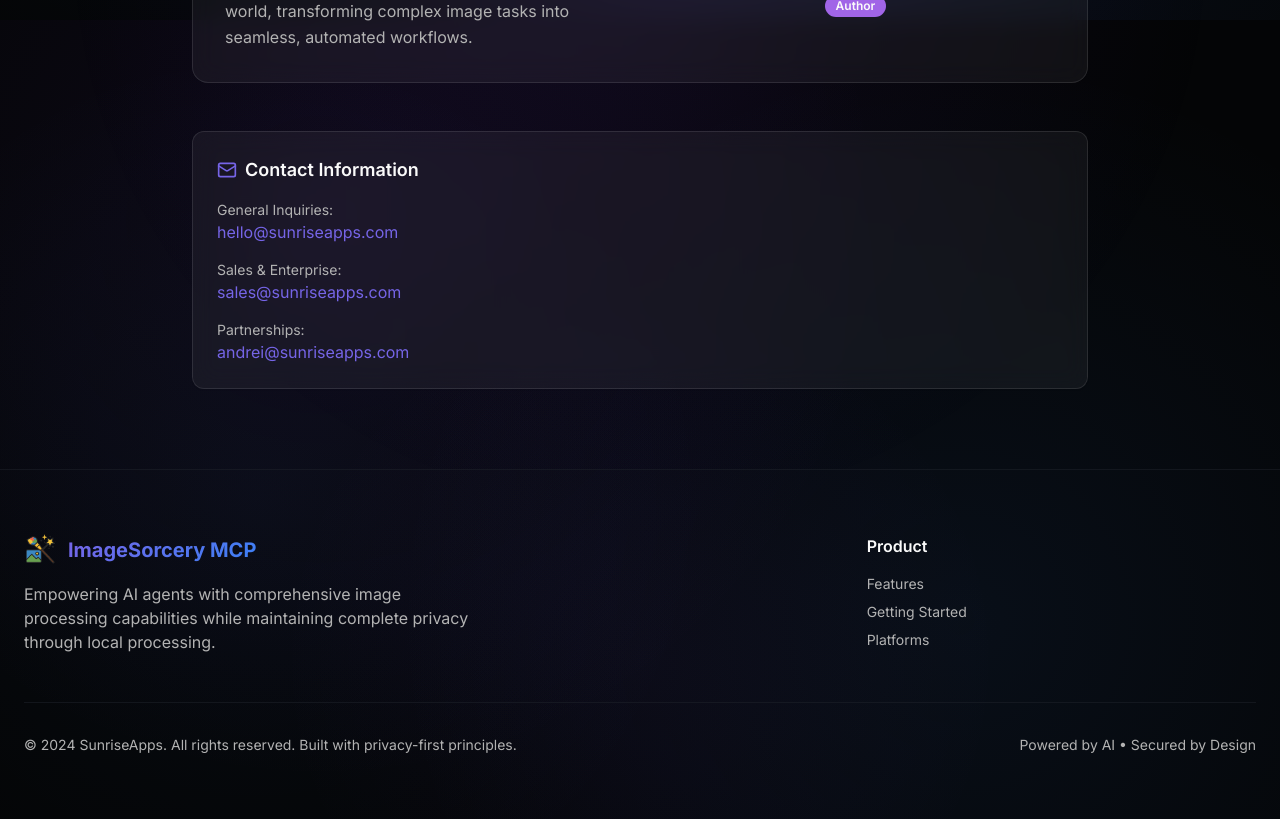
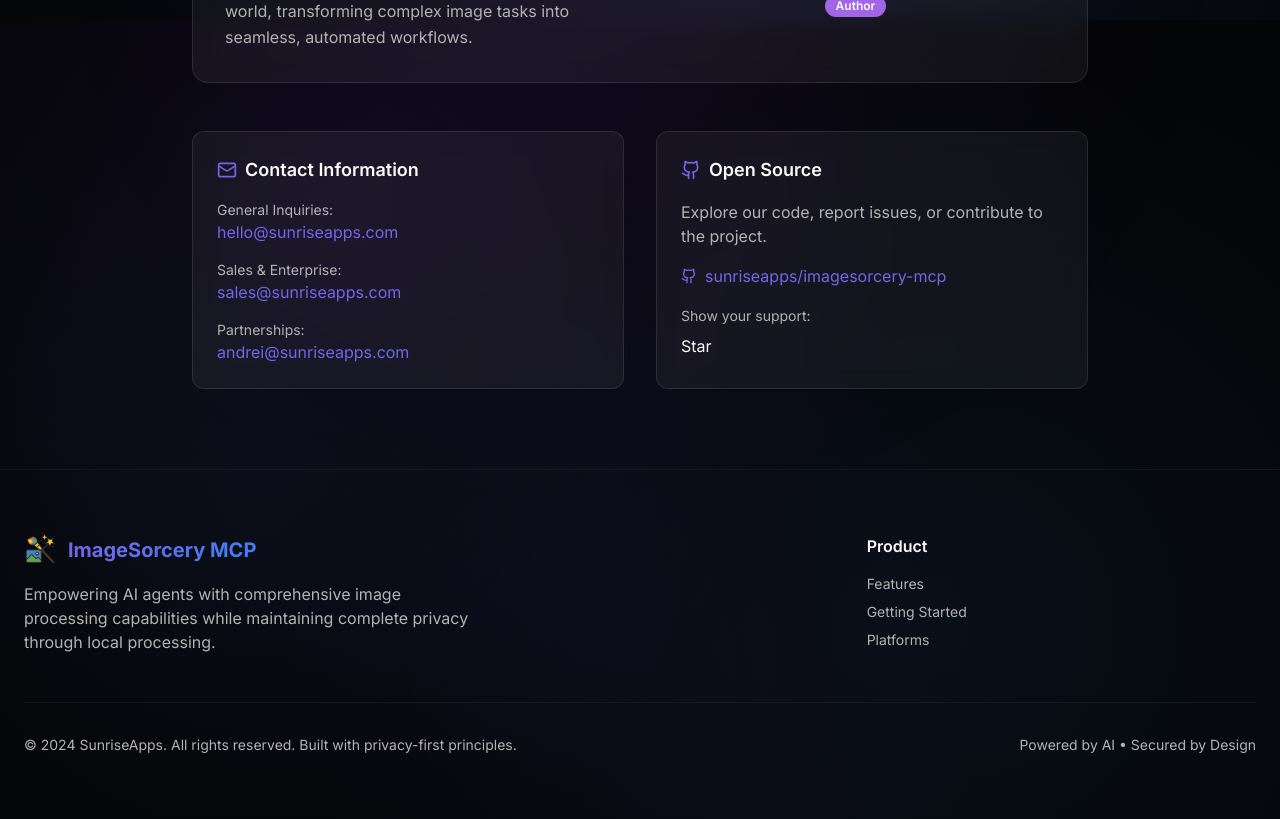
Before and after one commit to sunriseapps/imagesorcery-site, a React (Vite) app: page / in a window 1280 px wide. Shown: the part 8780-9599 px from the top of the page. Built offline with nearby package versions, Linux system fonts and the light colour scheme.

Commit message:
Add Open Source block to About section
Restored the Open Source block within the About section, using the provided code snippet.

```diff
--- a/src/components/sections/AboutSection.tsx
+++ b/src/components/sections/AboutSection.tsx
@@ -1,6 +1,6 @@
 
 import React from 'react';
-import { Mail } from 'lucide-react';
+import { Mail, Github } from 'lucide-react';
 import { Card, CardContent } from '@/components/ui/card';
 import { Badge } from '@/components/ui/badge';
 
@@ -42,7 +42,7 @@ const AboutSection = () => {
             </div>
           </div>
 
-          <div className="grid md:grid-cols-1 gap-8">
+          <div className="grid md:grid-cols-2 gap-8">
             <Card className="glass-card border-0">
               <CardContent className="p-6">
                 <h4 className="text-lg font-semibold mb-4 flex items-center">
@@ -71,6 +71,42 @@ const AboutSection = () => {
                 </div>
               </CardContent>
             </Card>
+
+            <Card className="glass-card border-0">
+              <CardContent className="p-6">
+                <h4 className="text-lg font-semibold mb-4 flex items-center">
+                  <Github className="w-5 h-5 mr-2 text-primary" />
+                  Open Source
+                </h4>
+                <p className="text-muted-foreground mb-4">
+                  Explore our code, report issues, or contribute to the project.
+                </p>
+                <div className="space-y-4">
+                  <a
+                    href="https://github.com/sunriseapps/imagesorcery-mcp"
+                    target="_blank"
+                    rel="noopener noreferrer"
+                    className="inline-flex items-center text-primary hover:underline"
+                  >
+                    <Github className="w-4 h-4 mr-2" />
+                    sunriseapps/imagesorcery-mcp
+                  </a>
+                  <div>
+                    <p className="text-sm text-muted-foreground mb-2">Show your support:</p>
+                    <a
+                      className="github-button"
+                      href="https://github.com/sunriseapps/imagesorcery-mcp"
+                      data-color-scheme="no-preference: dark; light: dark; dark: dark;"
+                      data-size="large"
+                      data-show-count="true"
+                      aria-label="Star sunriseapps/imagesorcery-mcp on GitHub"
+                    >
+                      Star
+                    </a>
+                  </div>
+                </div>
+              </CardContent>
+            </Card>
           </div>
         </div>
       </div>
```
